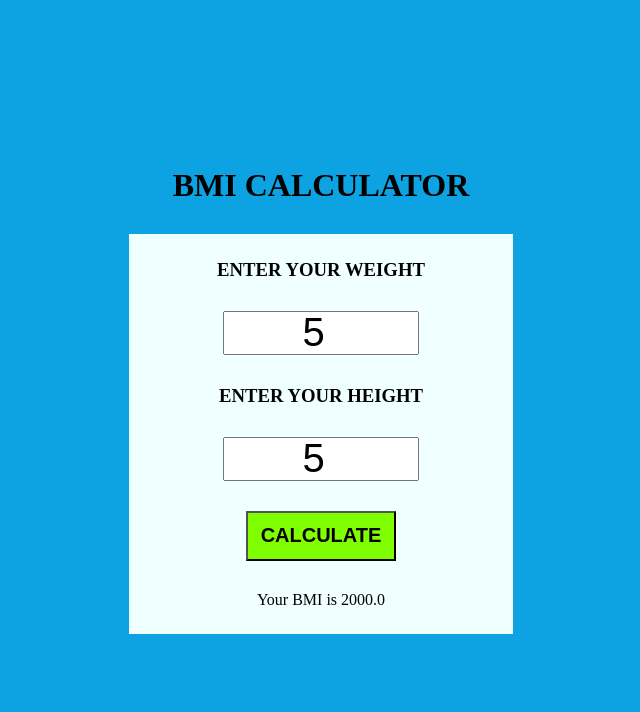
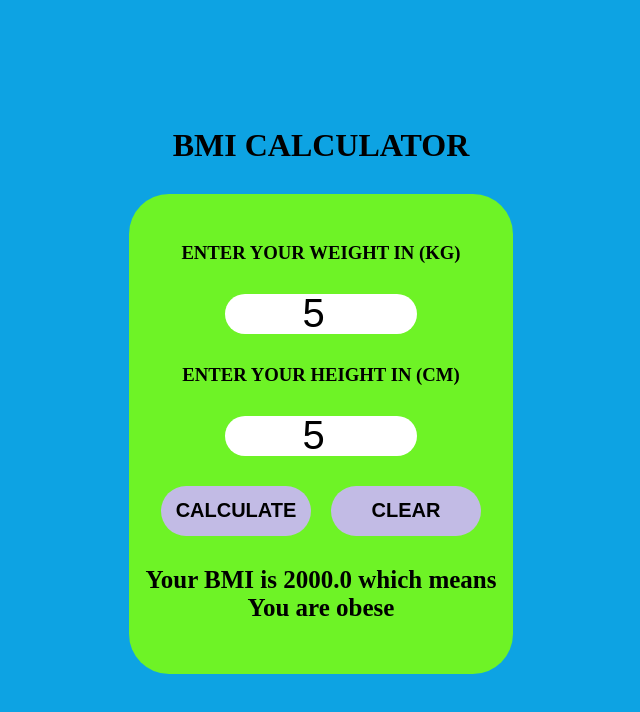
Before and after one commit to Jaydeepwakade/JS101_learning_javascript, a plain HTML site: page DAY09_DOM-2/BMI_Calculator.html in a window 1280 px wide. Both pictures are taken after typing "5", "5" into the empty fields and a click on the button "CALCULATE". Shown: the whole page, without its empty margins (319-959 px from the left). Drawn offline with Linux system fonts and the light colour scheme.

Commit message:
bmi major changes included

```diff
--- a/DAY09_DOM-2/BMI_Calculator.html
+++ b/DAY09_DOM-2/BMI_Calculator.html
@@ -21,15 +21,16 @@
             background-color: rgb(13, 163, 227);
         }
 
-       #div1{
-            background-color: azure;
-            height: 50%;
+        #div1 {
+            background-color: rgb(110, 243, 38);
+            height: 60%;
             display: flex;
             flex-direction: column;
             align-items: center;
             justify-content: center;
             gap: 30px;
             width: 30%;
+            border-radius: 40px;
         }
 
         #container div input {
@@ -37,6 +38,8 @@
             width: 50%;
             text-align: center;
             font-size: 40px;
+            border: none;
+            border-radius: 20px;
         }
 
         button {
@@ -44,8 +47,22 @@
             width: 150px;
             font-size: 20px;
             font-weight: 600;
-            background-color: chartreuse;
+            background-color: rgb(194, 187, 229);
             cursor: pointer;
+            border-radius: 30px;
+            border: none;
+        }
+
+        #out {
+            font-size: 25px;
+            font-weight: 600;
+            text-align: center;
+            height: 60px;
+
+        }
+        #div2{
+            display: flex;
+         gap: 20px;
         }
     </style>
 </head>
@@ -54,30 +71,62 @@
     <div id="container">
         <h1>BMI CALCULATOR</h1>
         <div id="div1">
-            <h3>ENTER YOUR WEIGHT</h3>
+            <h3>ENTER YOUR WEIGHT IN (KG)</h3>
             <input type="number" id="weight" value="">
-            <h3>ENTER YOUR HEIGHT</h3>
+            <h3>ENTER YOUR HEIGHT IN (CM)</h3>
             <input type="number" id="height" value="">
-            <button id="btn">CALCULATE</button>
-            <p id="para"></p>
+            <div id="div2">
+                <button id="btn">CALCULATE</button>
+                <button id="btn2">CLEAR</button>
+            </div>
+            <p id="out"></p>
         </div>
+
     </div>
 </body>
 <script>
 
 
-
+    // let para = document.getElementById("p").innerText=""
     let Bmi = () => {
         let weigth = parseInt(document.getElementById("weight").value)
         let height = parseInt(document.getElementById("height").value)
+        if (isNaN(weigth) || isNaN(height) || weigth <= 0 || height <= 0) {
+            alert("please enter the valid crednetials")
+            let output = document.getElementById("out").innerText = ""
+            document.getElementById("height").value=null
+            document.getElementById("weight").value=null
+        }
         let c = (weigth) / ((height / 100) ** 2)
         let bmi = c.toFixed(1)
-        let para = document.getElementById("para").innerText= `Your BMI is ${bmi}`
+
+        if (bmi <= 18.14) {
+            let output = document.getElementById("out").innerText = `Your BMI ia ${bmi} which means You are UnderWeigth`
+        }
+        else if (bmi >= 18.5 && bmi <= 24.9) {
+            let output = document.getElementById("out").innerText = `Your BMI is  ${bmi} which means You are  Normal weigth`
+        }
+        else if (bmi >= 25 && bmi <= 29.9) {
+            let output = document.getElementById("out").innerText = `Your BMI is  ${bmi} which means You are  Overweigth`
+        }
+        else if (bmi >= 30) {
+            let output = document.getElementById("out").innerText = `Your BMI is  ${bmi} which means You are  obese`
+        }
+
     }
 
     let btn = document.getElementById("btn")
     btn.addEventListener("click", Bmi)
 
+
+    let clear = ()=>{
+       let c = document.getElementById("out").innerText = ""
+       document.getElementById("height").value=""
+       document.getElementById("weight").value=""
+       console.log(c)
+    }
+
+    let btnc = document.getElementById("btn2").addEventListener("click",clear)
 
 
 
```
